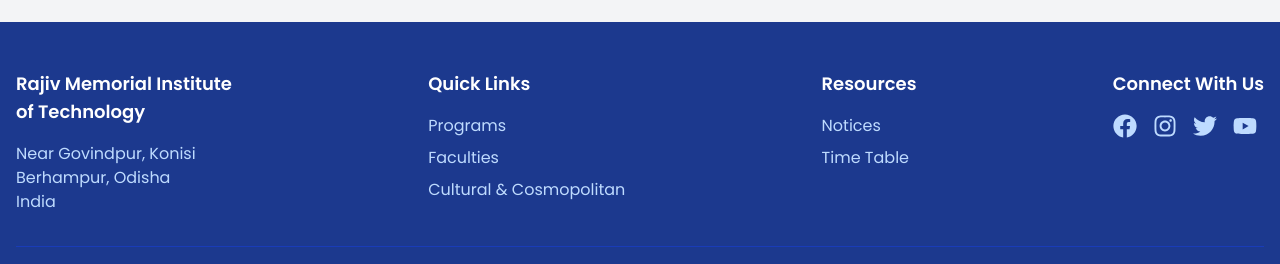
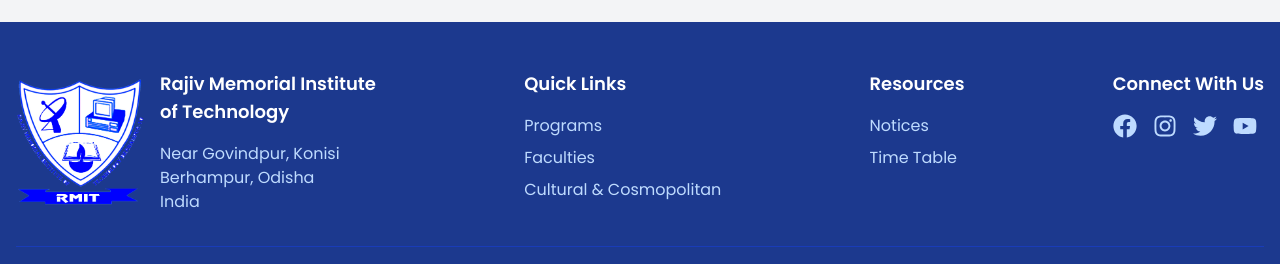
Before and after one commit to Shubhendu-Maharana/rmit-frontend, a React (Vite) app: page / in a window 1280 px wide. Shown: the part 1718-1982 px from the top of the page. Built offline with nearby package versions, Linux system fonts and the light colour scheme; no server answers.

Commit message:
feat: add institute logo to footer and enhance link hover transitions

```diff
--- a/src/components/layout/Footer.tsx
+++ b/src/components/layout/Footer.tsx
@@ -1,5 +1,6 @@
 import { FaFacebook, FaInstagram, FaTwitter, FaYoutube } from "react-icons/fa";
 import { NavLink } from "react-router";
+import Logo from "../../assets/logo.png";
 
 const socialMediaLinks = [
   { icon: <FaFacebook size={24} />, link: "https://www.facebook.com" },
@@ -13,6 +14,7 @@ const Footer = () => {
     <footer className="bg-primary-900 text-white">
       <div className="max-w-7xl mx-auto px-4 py-12">
         <div className="flex flex-col md:flex-row justify-between gap-8">
+          <div className="flex gap-4 items-center md:flex-row-reverse">
             <div>
               <h3 className="text-lg font-semibold mb-4">
                 Rajiv Memorial Institute
@@ -27,6 +29,8 @@ const Footer = () => {
                 India
               </p>
             </div>
+            <img src={Logo} alt="Logo" className="w-32 h-32" />
+          </div>
           <div>
             <h3 className="text-lg font-semibold mb-4">Quick Links</h3>
             <ul className="space-y-2">
@@ -35,12 +39,12 @@ const Footer = () => {
                   <li key={link}>
                     <NavLink
                       to={`/${link.toLowerCase().replace(" ", "")}`}
-                      className="text-primary-200 hover:text-white"
+                      className="text-primary-200 hover:text-white transition-colors duration-300"
                     >
                       {link}
                     </NavLink>
                   </li>
-                )
+                ),
               )}
             </ul>
           </div>
@@ -51,7 +55,7 @@ const Footer = () => {
                 <li key={link}>
                   <NavLink
                     to={`/${link.toLowerCase().replace(" ", "")}`}
-                    className="text-primary-200 hover:text-white"
+                    className="text-primary-200 hover:text-white transition-colors duration-300"
                   >
                     {link}
                   </NavLink>
@@ -66,7 +70,7 @@ const Footer = () => {
                 <a
                   key={index}
                   href={link.link}
-                  className="text-primary-200 hover:text-white"
+                  className="text-primary-200 hover:text-white transition-colors duration-300"
                 >
                   {link.icon}
                 </a>
```
Lines whose indentation alone changed are shown as unchanged.
